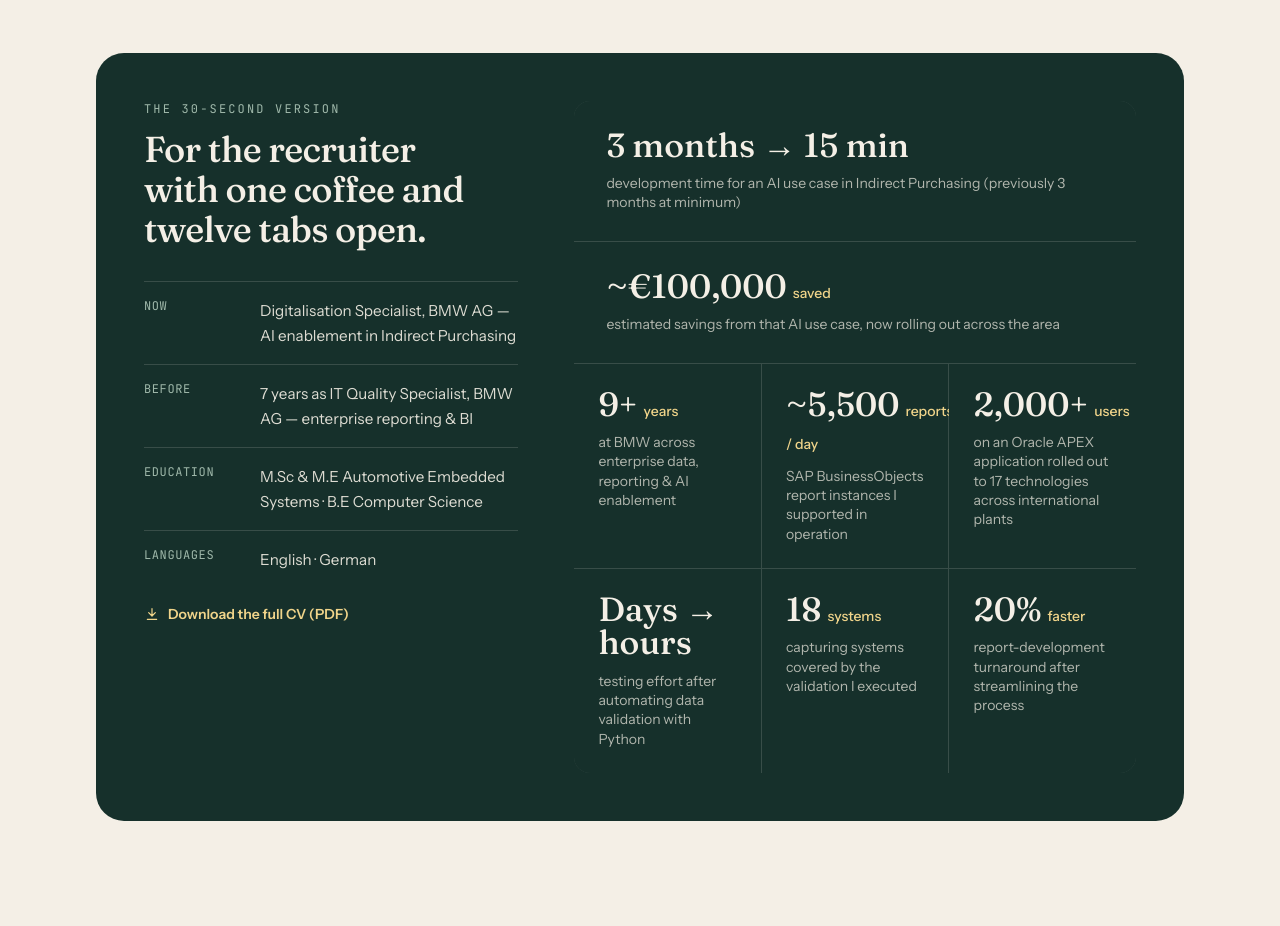
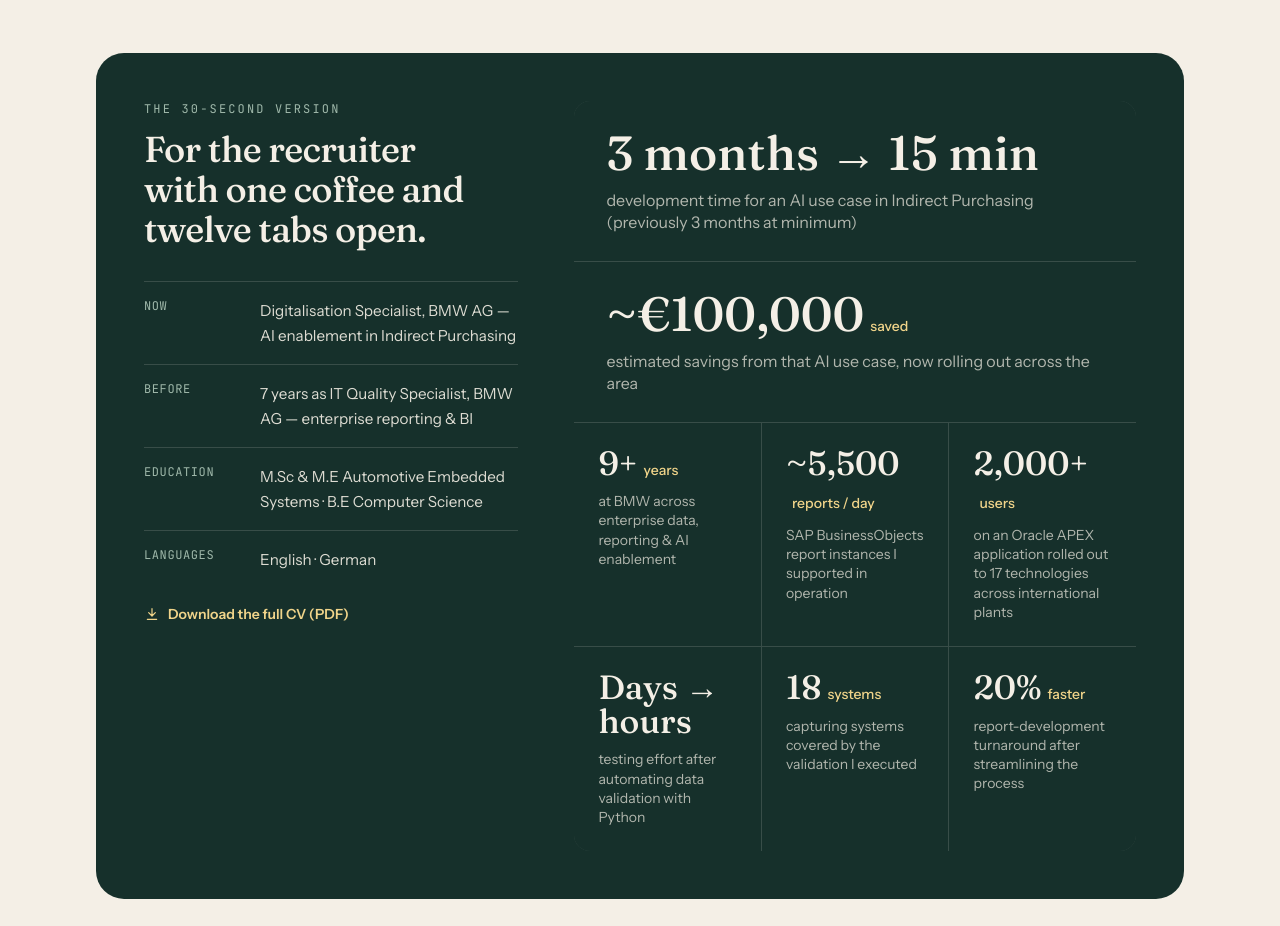
Before and after one commit to akash-br/akashbr, a React (Vite) app: page / in a window 1280 px wide. Shown: the part 960-1886 px from the top of the page. Built offline with nearby package versions, Linux system fonts and the light colour scheme.

Commit message:
Update Impact.tsx

```diff
--- a/src/components/Impact.tsx
+++ b/src/components/Impact.tsx
@@ -36,18 +36,18 @@ export function Impact() {
               </a>
             </div>
 
-            <ul className="grid grid-cols-1 gap-px overflow-hidden rounded-2xl bg-paper/15 min-[440px]:grid-cols-2 sm:grid-cols-3 lg:grid-cols-2 xl:grid-cols-3">
+           <ul className="grid grid-cols-1 gap-px overflow-hidden rounded-2xl bg-paper/15 min-[440px]:grid-cols-2 sm:grid-cols-3 lg:grid-cols-2 xl:grid-cols-3">
               {impactStats.map((s, i) => (
                 <li
                   key={s.label}
                   className={`reveal group bg-forest p-6 transition-colors duration-300 hover:bg-forest-2 ${i < 2 ? "col-span-full sm:px-8 sm:py-7" : ""}`}
                   style={{ ["--d" as string]: `${i * 70}ms` }}
                 >
-                  <p className="font-display text-[2.1rem] leading-none font-medium text-paper">
+                  <p className={`font-display leading-none font-medium text-paper ${i < 2 ? "text-4xl sm:text-5xl" : "text-[2.1rem]"}`}>
                     {s.value}
-                    {s.unit && <span className="ml-1.5 font-sans text-sm font-medium text-butter">{s.unit}</span>}
+                    {s.unit && <span className="ml-1.5 inline-block font-sans text-sm font-medium text-butter">{s.unit}</span>}
                   </p>
-                  <p className="mt-3 text-sm leading-snug text-paper/70">{s.label}</p>
+                  <p className={`mt-3 text-sm leading-snug text-paper/70 ${i < 2 ? "max-w-xl sm:text-base" : ""}`}>{s.label}</p>
                 </li>
               ))}
             </ul>
```
